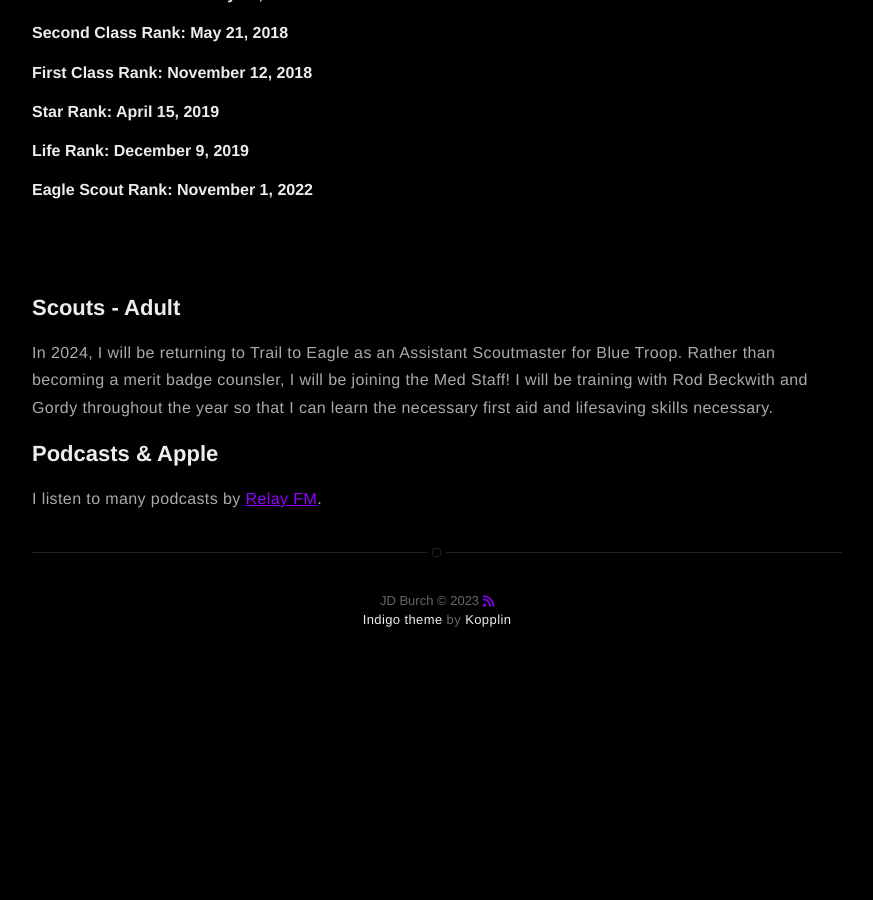
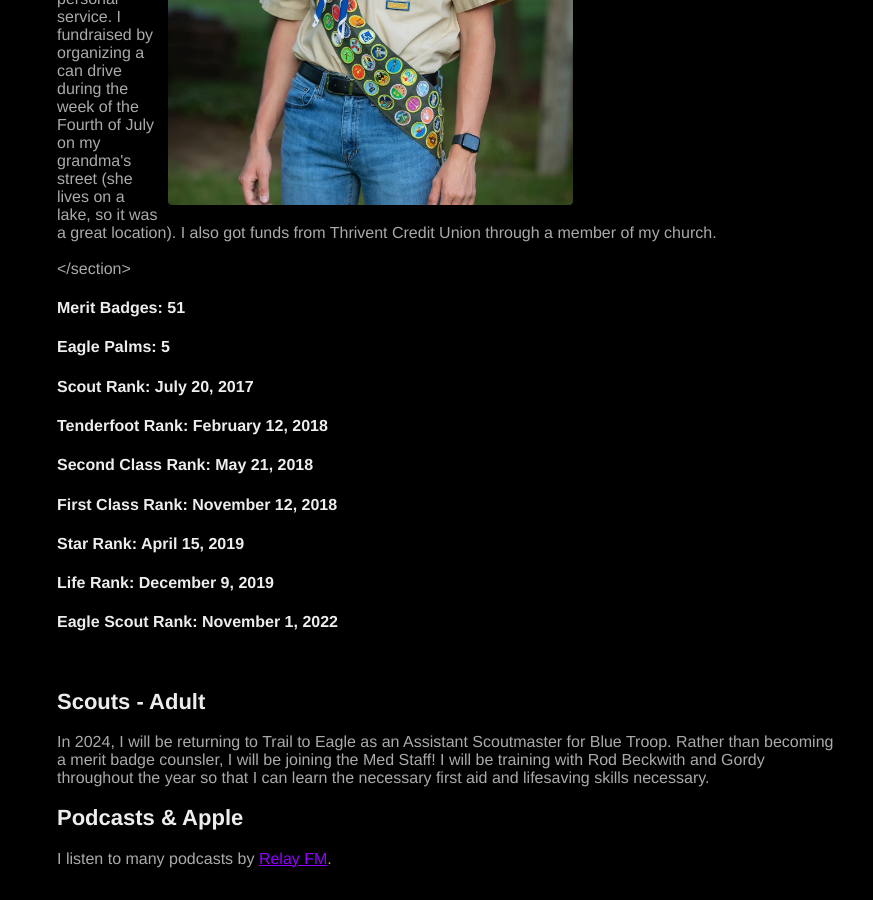
Before and after one commit to JDBurchHuzzah/jdburchhuzzah.github.io, a Jekyll site: the page built from about.md, in a window 1280 px wide and 900 px high, scrolled down 2629 px. Shown: the whole window, without its empty margins (203-1076 px from the left). Built offline with Jekyll 4.4.1, drawn with Linux system fonts in a browser that asks for light colours; nearby versions of some CDN libraries; before the commit the page ends 3320 px from its top, so only the background shows below that.

Commit message:
Update about.md

```diff
--- a/about.md
+++ b/about.md
@@ -42,8 +42,12 @@
 <section>
   <img src="/assets/images/boyscout.jpg" class="alignright" style="max-width:32%; margin-left:10px; margin-bottom:5px;" /> <h2>Scouts - Youth</h2>
     <div style="margin-left: 25px;"> <h4>Trail to Eagle - Blue Troop</h4>In 2019, I joined Blue Troop at Trail to Eagle. Trail to Eagle is a very unique summer camp that takes place once a week. Scouts from across Michigan and the Country are seperated into one of eight differnet troops named after a color. I was in Blue Troop for 5 years as a youth. In 2021, I was asked to be a Junior Assistant Scoutmaster. I served as a JASM for two years. Trail to Eagle 2022 was one of the best weeks of my life! I earned over 25 merit badges over the 4 years I was at TTE!<br><br>
-  <h4>Eagle Scout Project</h4>In the summer of 2022, I completed my Eagle Scout Project. This patio was just under 100 square feet. It took months of planning and around 75 hours of personal service. I fundraised by organizing a can drive during the week of the Fourth of July on my grandma's street (she lives on a lake, so it was a great location). I also got funds from Thrivent Credit Union through a member of my church.<br><br></div>
-  </section>
+    </div>
+</section>
+<section>
+  <img src="/assets/images/boyscout.jpg" class="alignright" style="maxwidth:32%; margin-left:10px; margin-bottom:5px;" />
+  <div style="margin-left: 25px;"> <h4>Eagle Scout Project</h4>In the summer of 2022, I completed my Eagle Scout Project. This patio was just under 100 square feet. It took months of planning and around 75 hours of personal service. I fundraised by organizing a can drive during the week of the Fourth of July on my grandma's street (she lives on a lake, so it was a great location). I also got funds from Thrivent Credit Union through a member of my church.<br><br>
+</section>
   <h4>Merit Badges: 51</h4>
   <h4>Eagle Palms: 5</h4>
   <h4>Scout Rank: July 20, 2017</h4>
@@ -52,7 +56,7 @@
   <h4>First Class Rank: November 12, 2018</h4>
   <h4>Star Rank: April 15, 2019</h4>
   <h4>Life Rank: December 9, 2019</h4>
-  <h4>Eagle Scout Rank: November 1, 2022</h4><br><br>
+  <h4>Eagle Scout Rank: November 1, 2022</h4><br>
 
 <h2>Scouts - Adult</h2>
 In 2024, I will be returning to Trail to Eagle as an Assistant Scoutmaster for Blue Troop. Rather than becoming a merit badge counsler, I will be joining the Med Staff! I will be training with Rod Beckwith and Gordy throughout the year so that I can learn the necessary first aid and lifesaving skills necessary.
```
